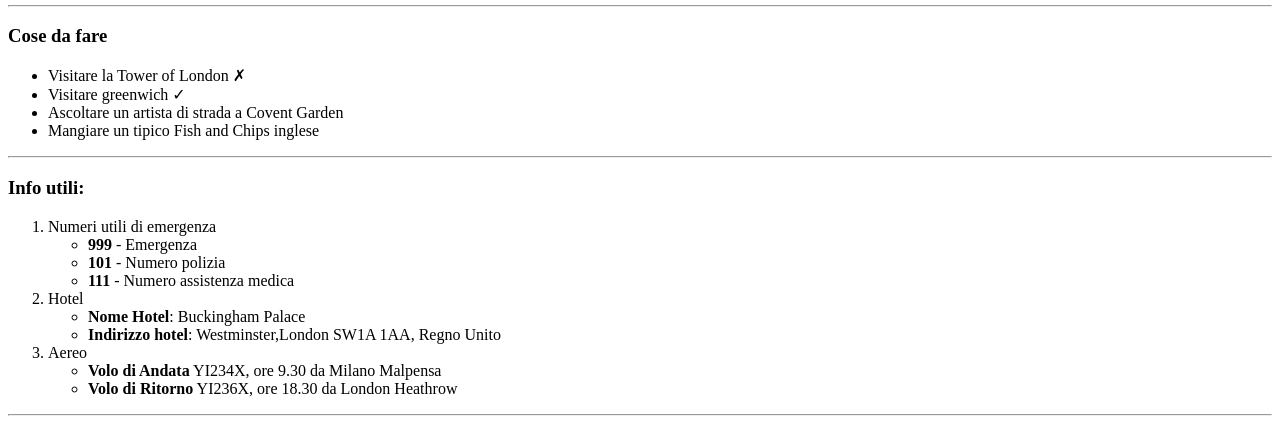
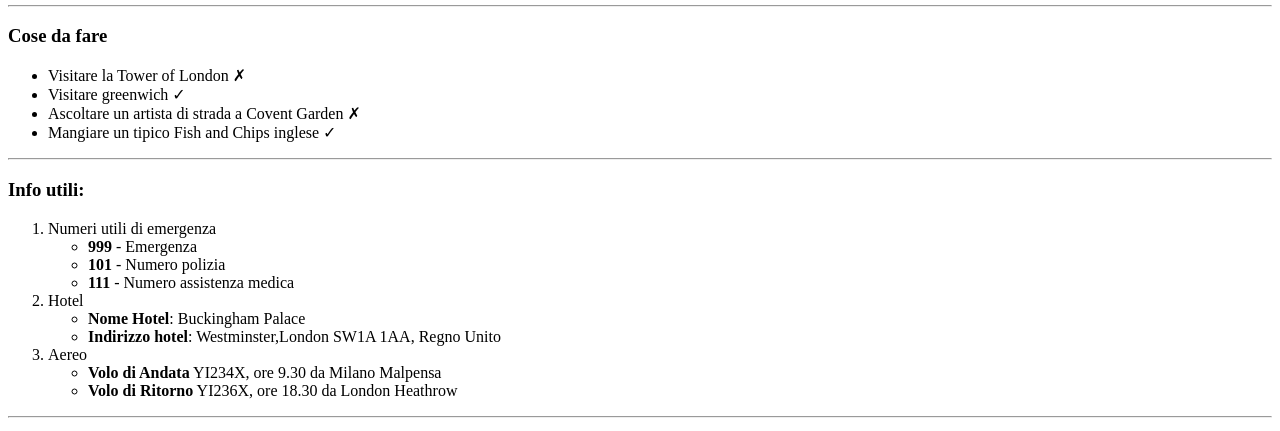
Before and after one commit to simonerosini23/html-london-trip, a plain HTML site: page index.html in a window 1280 px wide. Shown: the part 876-1307 px from the top of the page. Drawn offline with Linux system fonts and the light colour scheme.

Commit message:
add: cross and check

```diff
--- a/index.html
+++ b/index.html
@@ -61,8 +61,8 @@
             <ul>
                 <li>Visitare la Tower of London &cross; </li>
                 <li>Visitare greenwich &check; </li>
-                <li>Ascoltare un artista di strada a Covent Garden</li>
-                <li>Mangiare un tipico Fish and Chips inglese</li>
+                <li>Ascoltare un artista di strada a Covent Garden &cross; </li>
+                <li>Mangiare un tipico Fish and Chips inglese &check; </li>
             </ul>
             <hr />
         </section>
```
